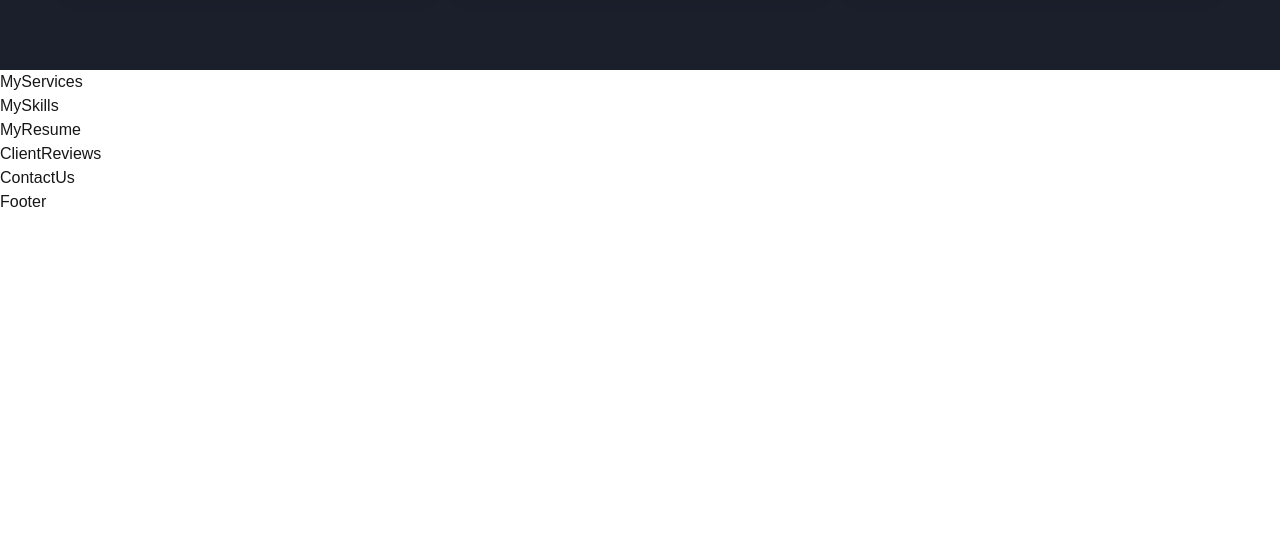
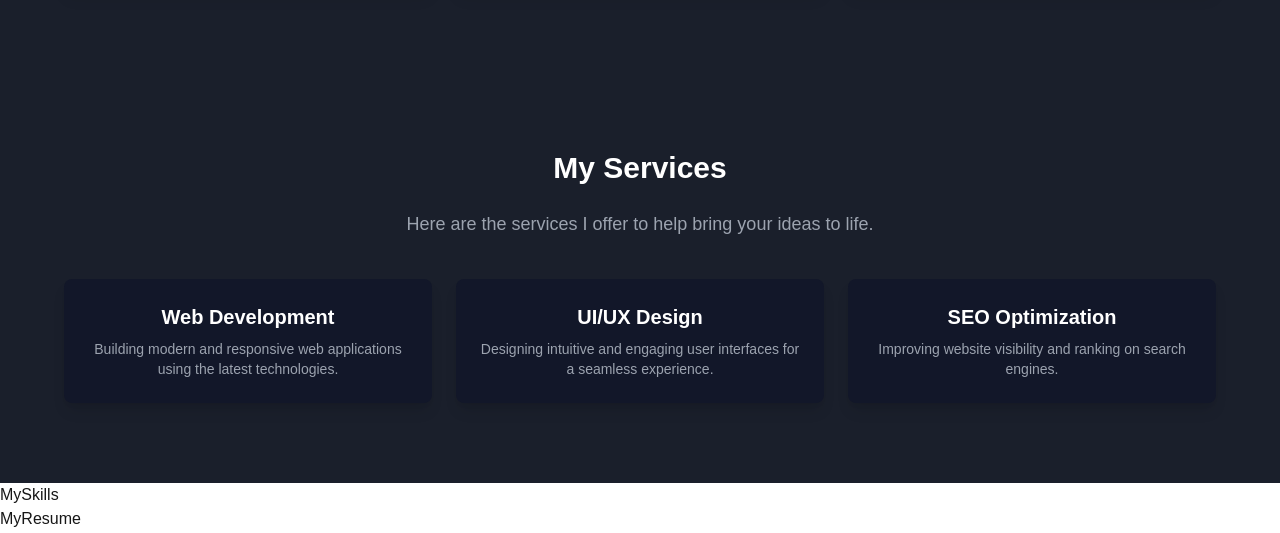
Before and after one commit to difhaels/portfolio-v4, a Next.js app: page / in a window 1280 px wide. Shown: the part 1702-2235 px from the top of the page. Before the commit the page ends 1916 px from the top, so only its background shows below. Built offline with nearby package versions, Linux system fonts and the light colour scheme.

Commit message:
service template

```diff
--- a/src/components/MyServices.jsx
+++ b/src/components/MyServices.jsx
@@ -1,7 +1,29 @@
-import React from 'react'
-
 export default function MyServices() {
   return (
-    <div>MyServices</div>
-  )
+    <section className="py-20 bg-[#1A1F2B] text-white px-6">
+      <div className="max-w-6xl mx-auto text-center">
+        <h2 className="text-3xl font-bold mb-6">My Services</h2>
+        <p className="text-gray-400 text-lg leading-relaxed mb-10">
+          Here are the services I offer to help bring your ideas to life.
+        </p>
+
+        <div className="grid md:grid-cols-3 gap-6">
+          <div className="bg-[#121729] p-6 rounded-lg shadow-lg">
+            <h3 className="text-xl font-semibold mb-2">Web Development</h3>
+            <p className="text-gray-400 text-sm">Building modern and responsive web applications using the latest technologies.</p>
+          </div>
+
+          <div className="bg-[#121729] p-6 rounded-lg shadow-lg">
+            <h3 className="text-xl font-semibold mb-2">UI/UX Design</h3>
+            <p className="text-gray-400 text-sm">Designing intuitive and engaging user interfaces for a seamless experience.</p>
+          </div>
+
+          <div className="bg-[#121729] p-6 rounded-lg shadow-lg">
+            <h3 className="text-xl font-semibold mb-2">SEO Optimization</h3>
+            <p className="text-gray-400 text-sm">Improving website visibility and ranking on search engines.</p>
+          </div>
+        </div>
+      </div>
+    </section>
+  );
 }
```
